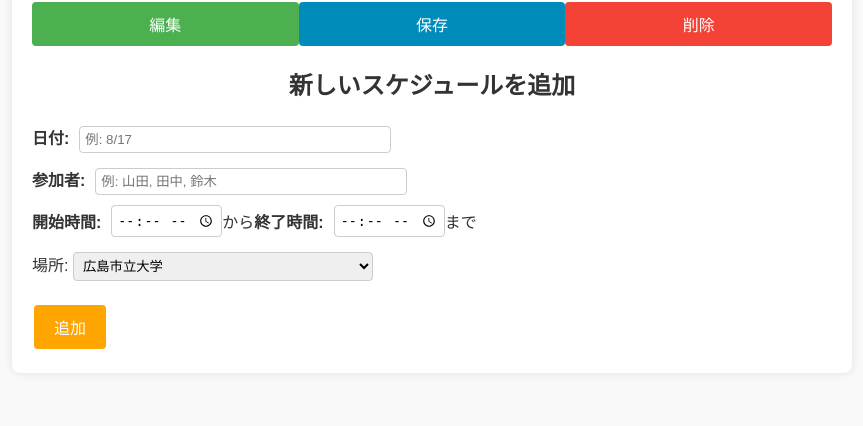
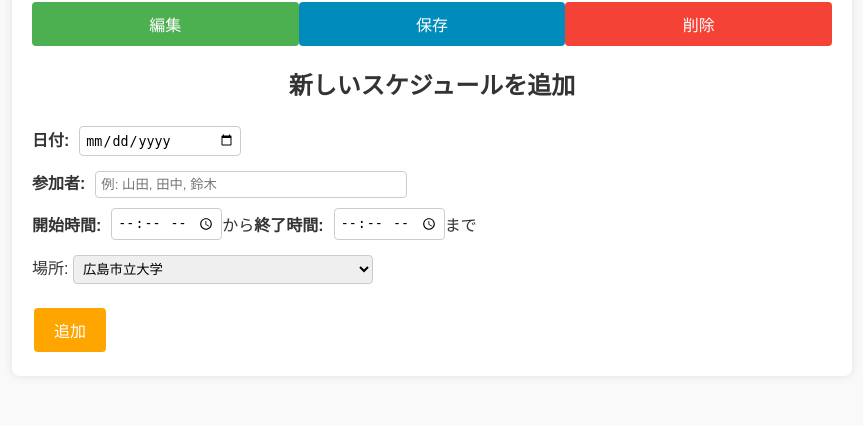
Before and after one commit to Hiro-ch/kyudou-schedule, a Flask app: page / in a window 1280 px wide. Shown: the part 2239-2665 px from the top of the page, without its empty margins (208-1071 px from the left). Before the commit the page ends 2588 px from the top, so only its background shows below. Run offline with Flask 3, Linux system fonts and the light colour scheme; a user stored in the database is signed in.

Commit message:
日付をカレンダーで選べるようにしました

```diff
--- a/app.py
+++ b/app.py
@@ -10,6 +10,7 @@ import locale
 import schedule
 import time
 import threading
+import platform
 
 # .envファイルから環境変数をロード
 load_dotenv()
@@ -42,6 +43,7 @@ def next_weekday(date_str):
     next_day = date + datetime.timedelta(days=1)
     # 一日後の曜日を取得
     return next_day.strftime('%A')
+
 
 # ダミーユーザークラス
 class User(UserMixin):
@@ -144,7 +146,15 @@ def index():
 @app.route('/add', methods=['POST'])
 @login_required
 def add():
-    date = request.form['date']
+    # YYYY-MM-DD 形式の日付を取得
+    date = request.form['date']  # 例: '2024-09-24'
+
+    # OSによってフォーマットを変更
+    if platform.system() == 'Windows':
+        date = datetime.datetime.strptime(date, '%Y-%m-%d').strftime('%#m/%#d')  # Windows用
+    else:
+        date = datetime.datetime.strptime(date, '%Y-%m-%d').strftime('%-m/%-d')  # macOS/Linux用
+
     participants = request.form['participants'].split(',')
     start_time = request.form['start_time']
     end_time = request.form['end_time']
--- a/static/styles.css
+++ b/static/styles.css
@@ -99,6 +99,18 @@ input[type="time"] {
     overflow: hidden;
     text-overflow: ellipsis;
 }
+
+input[type="date"] {
+    padding: 5px;
+    border: 1px solid #ccc;
+    border-radius: 4px;
+    min-width: 150px;
+    white-space: nowrap;
+    overflow: hidden;
+    text-overflow: ellipsis;
+    margin-top: 5px;
+    display: inline-block;
+}
 input[readonly], input:disabled, select:disabled {
     background-color: #f0f0f0;
     border: none;
--- a/templates/index.html
+++ b/templates/index.html
@@ -116,7 +116,7 @@
         <form action="{{ url_for('add') }}" method="post" class="add-form" onsubmit="return confirmAction('add')">
             <div class="schedule-item">
                 <label for="date">日付:</label>
-                <input type="text" id="date" name="date" placeholder="例: 8/17" required>
+                <input type="date" id="date" name="date" required>
             </div>
             <div class="schedule-item">
                 <label for="participants">参加者:</label>
```
